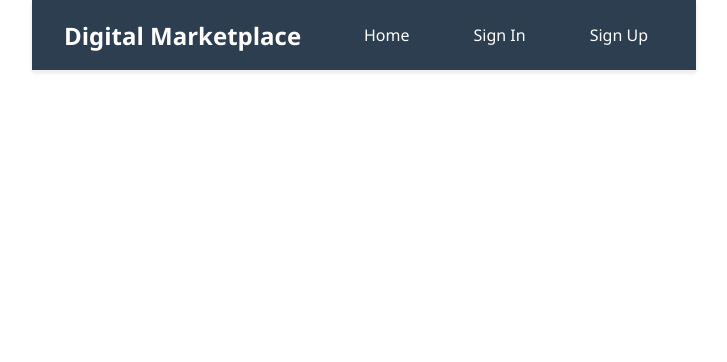
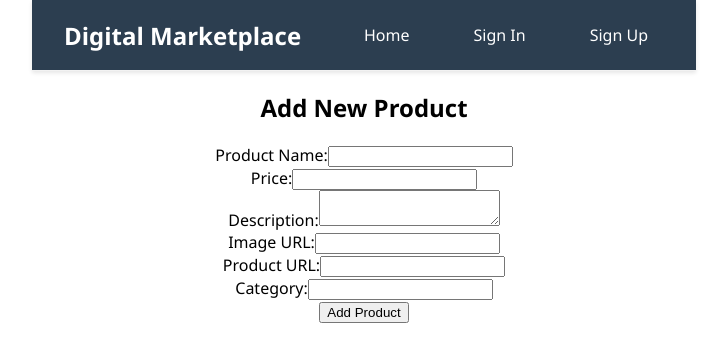
Before and after one commit to sujihancock/csen275-digital-marketplace-project, a React (Create React App) app in the folder frontend/: page /add-product in a window 1280 px wide. Shown: the top 362 px of the page, without its empty margins (276-1003 px from the left). Built offline with nearby package versions, Linux system fonts and the light colour scheme; no server answers.

Commit message:
added AddProduct, ManageProduct, and ProductReviews pages to frontend

```diff
--- a/frontend/src/App.js
+++ b/frontend/src/App.js
@@ -1,11 +1,14 @@
 import React from 'react';
 import { BrowserRouter as Router } from 'react-router-dom';
 import './App.css';
-import Navbar from './Navbar';
-import Signin from './Signin';
-import Signup from './Signup';
-import Home from './Home';
-import Profile from './Profile';
+import Navbar from './components/Navbar';
+import Signin from './pages/Signin';
+import Signup from './pages/Signup';
+import Home from './pages/Home';
+import Profile from './pages/Profile';
+import AddProduct from './pages/AddProduct';
+import ManageProducts from './pages/ManageProducts';
+import ProductReviews from './pages/ProductReviews';
 import { UserProvider } from './context/UserContext';
 import { Routes, Route } from 'react-router-dom';
 
@@ -21,6 +24,9 @@ function App() {
             <Route path="/signin" element={<Signin />} />
             <Route path="/signup" element={<Signup />} />
             <Route path="/profile" element={<Profile />} />
+            <Route path="/add-product" element={<AddProduct />} />
+            <Route path="/manage-products" element={<ManageProducts />} />
+            <Route path="/product-reviews" element={<ProductReviews />} />
           </Routes>
         </div>
       </UserProvider>
--- a/frontend/src/Navbar.js
+++ b/frontend/src/components/Navbar.js
@@ -1,6 +1,6 @@
 import { Link } from 'react-router-dom';
 import React from 'react';
-import { useUser } from './context/UserContext';
+import { useUser } from '../context/UserContext';
 
 const Navbar = () => {
     const { user, logout, isAuthenticated } = useUser();
--- a/frontend/src/index.js
+++ b/frontend/src/index.js
@@ -1,6 +1,6 @@
 import React from 'react';
 import ReactDOM from 'react-dom/client';
-import './index.css';
+import './styles/index.css';
 import App from './App';
 import reportWebVitals from './reportWebVitals';
 
--- /dev/null
+++ b/frontend/src/pages/AddProduct.js
@@ -0,0 +1,86 @@
+import { useState } from 'react';
+import { useNavigate } from 'react-router-dom';
+
+export default function AddProduct() {
+    const [productName, setProductName] = useState('');
+    const [productPrice, setProductPrice] = useState('');
+    const [productDescription, setProductDescription] = useState('');
+    const [productImage, setProductImage] = useState('');
+    const [productURL, setProductURL] = useState('');
+    const [productCategory, setProductCategory] = useState('');
+    const navigate = useNavigate();
+
+    const handleSubmit = async (e) => {
+        e.preventDefault();
+        const newProduct = {
+            name: productName,
+            description: productDescription,
+            price: productPrice,
+            imageUrl: productImage,
+            category: productCategory,
+        };
+
+    console.log('Would send to backend:', newProduct); // need to setup to send to backend
+    navigate('/products');
+};
+
+return (
+    <div className="add-product-container">
+        <h2>Add New Product</h2>
+        <form onSubmit={handleSubmit}>
+        <div>
+            <label>Product Name:</label>
+            <input
+                type="text"
+                value={productName}
+                onChange={(e) => setProductName(e.target.value)}
+                required
+            />
+        </div>
+        <div>
+            <label>Price:</label>
+                <input
+                    type="number"
+                    value={productPrice}
+                    onChange={(e) => setProductPrice(e.target.value)}
+                    required
+                />
+        </div>
+        <div>
+            <label>Description:</label>
+            <textarea
+                value={productDescription}
+                onChange={(e) => setProductDescription(e.target.value)}
+                required
+            ></textarea>
+        </div>
+        <div>
+            <label>Image URL:</label>
+            <input
+                type="text"
+                value={productImage}
+                onChange={(e) => setProductImage(e.target.value)}
+                required
+            />
+        </div>
+        <div>
+            <label>Product URL:</label>
+            <input
+                type="text"
+                value={productURL}
+                onChange={(e) => setProductURL(e.target.value)}
+            />
+        </div>
+        <div>
+            <label>Category:</label>
+            <input
+                type="text"
+                value={productCategory}
+                onChange={(e) => setProductCategory(e.target.value)}
+            />
+        </div>
+        <button type="submit">Add Product</button>
+        </form>
+        </div>
+    );
+}
--- a/frontend/src/Home.js
+++ b/frontend/src/pages/Home.js
@@ -1,5 +1,5 @@
 import React, { useEffect, useState } from 'react';
-import CheckoutButton from './CheckoutButton';
+import CheckoutButton from '../components/CheckoutButton';
 
 const Home = () => {
     const [products, setProducts] = useState([]);
--- /dev/null
+++ b/frontend/src/pages/ManageProducts.js
@@ -0,0 +1,28 @@
+import React, { useEffect, useState } from 'react';
+import { useNavigate } from 'react-router-dom';
+
+export default function ManageProducts() {
+    const [products, setProducts] = useState([]);
+    const navigate = useNavigate();
+
+    const handleDelete = id => {
+        console.log('🗑️  Would delete product with id:', id); // Need to implement delete functionality
+    };
+    return (
+        <div className="manage-products-container">
+            <h2>Manage Products</h2>
+            <button onClick={() => navigate('/add-product')}>Add New Product</button>
+            <div className="products-list">
+                {products.map(product => (
+                    <div key={product.id} className="product-card">
+                        <img src={product.image} alt={product.title} width="150" />
+                        <h3>{product.title}</h3>
+                        <p>{product.description}</p>
+                        <p>Price: ${product.price.toFixed(2)}</p>
+                        <button onClick={() => handleDelete(product.id)}>Delete</button>
+                    </div>
+                ))}
+            </div>
+        </div>
+    );
+}
--- /dev/null
+++ b/frontend/src/pages/ProductReviews.js
@@ -0,0 +1,12 @@
+import React, { useEffect, useState } from 'react';
+import { useNavigate } from 'react-router-dom';
+
+export default function ProductReviews() {
+    const [reviews] = useState([]);
+    return (
+        <div className="product-reviewss-container">
+            <h2>Product Reviews</h2>
+            {reviews.length === 0 && (<p>No reviews yet.</p>)}
+        </div>
+    );
+}
--- a/frontend/src/Profile.js
+++ b/frontend/src/pages/Profile.js
@@ -1,6 +1,8 @@
 import React, { useState } from 'react';
-import { useUser } from './context/UserContext';
-import { users } from './services/api';
+import { useUser } from '../context/UserContext';
+import { users } from '../services/api';
+import { Link } from 'react-router-dom';
+
 
 const Profile = () => {
     const { user, logout, refetchUser } = useUser();
@@ -163,13 +165,19 @@ const Profile = () => {
                             <ul>
                                 <li>Add new products to your store</li>
                                 <li>Manage your product listings</li>
-                                <li>View sales analytics</li>
+                                <li>View product reviews</li>
                                 <li>Respond to customer reviews</li>
                             </ul>
                             <div className="quick-actions">
-                                <button className="action-btn">Add Product</button>
-                                <button className="action-btn">Manage Products</button>
-                                <button className="action-btn">Sales Report</button>
+                                <Link to="/add-product">
+                                    <button className="action-btn">Add Product</button>
+                                </Link>
+                                <Link to="/manage-products">
+                                    <button className="action-btn">Manage Products</button>
+                                </Link>
+                                <Link to="/product-reviews">
+                                    <button className="action-btn">View Reviews</button>
+                                </Link>
                             </div>
                         </div>
                     )}
--- a/frontend/src/Signin.js
+++ b/frontend/src/pages/Signin.js
@@ -1,5 +1,5 @@
 import React, { useState } from 'react';
-import { useUser } from './context/UserContext';
+import { useUser } from '../context/UserContext';
 import { useNavigate } from 'react-router-dom';
 
 function Signin() {
--- a/frontend/src/Signup.js
+++ b/frontend/src/pages/Signup.js
@@ -1,6 +1,6 @@
 import React, { useState } from 'react';
-import { users } from './services/api';
-import { useUser } from './context/UserContext';
+import { users } from '../services/api';
+import { useUser } from '../context/UserContext';
 import { useNavigate } from 'react-router-dom';
 
 function Signup() {
```
Also changed, not shown: frontend/src/components/CheckoutButton.js (renamed from frontend/src/CheckoutButton.js), frontend/src/logo.svg (deleted), frontend/src/styles/index.css (renamed from frontend/src/index.css).
